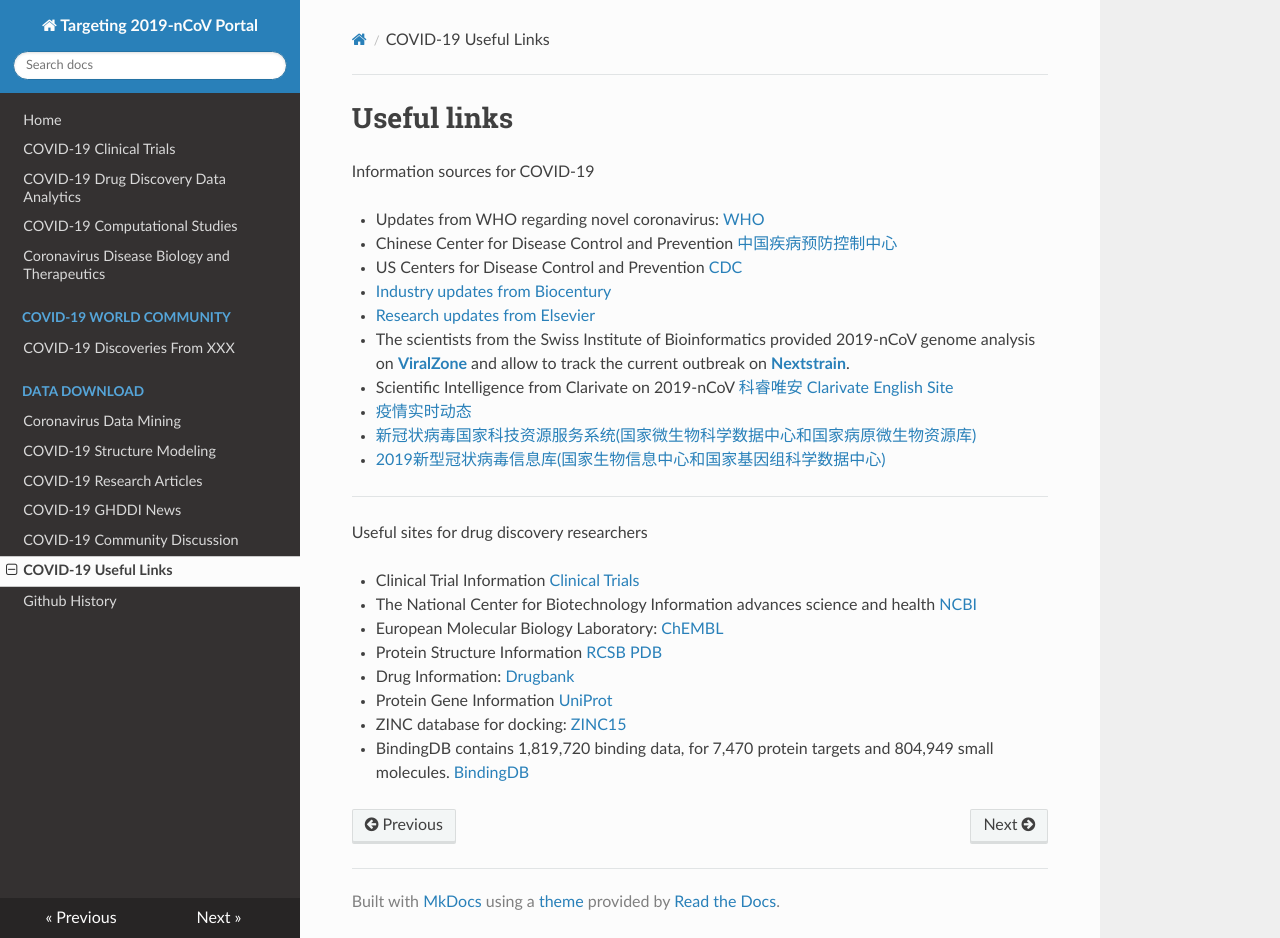
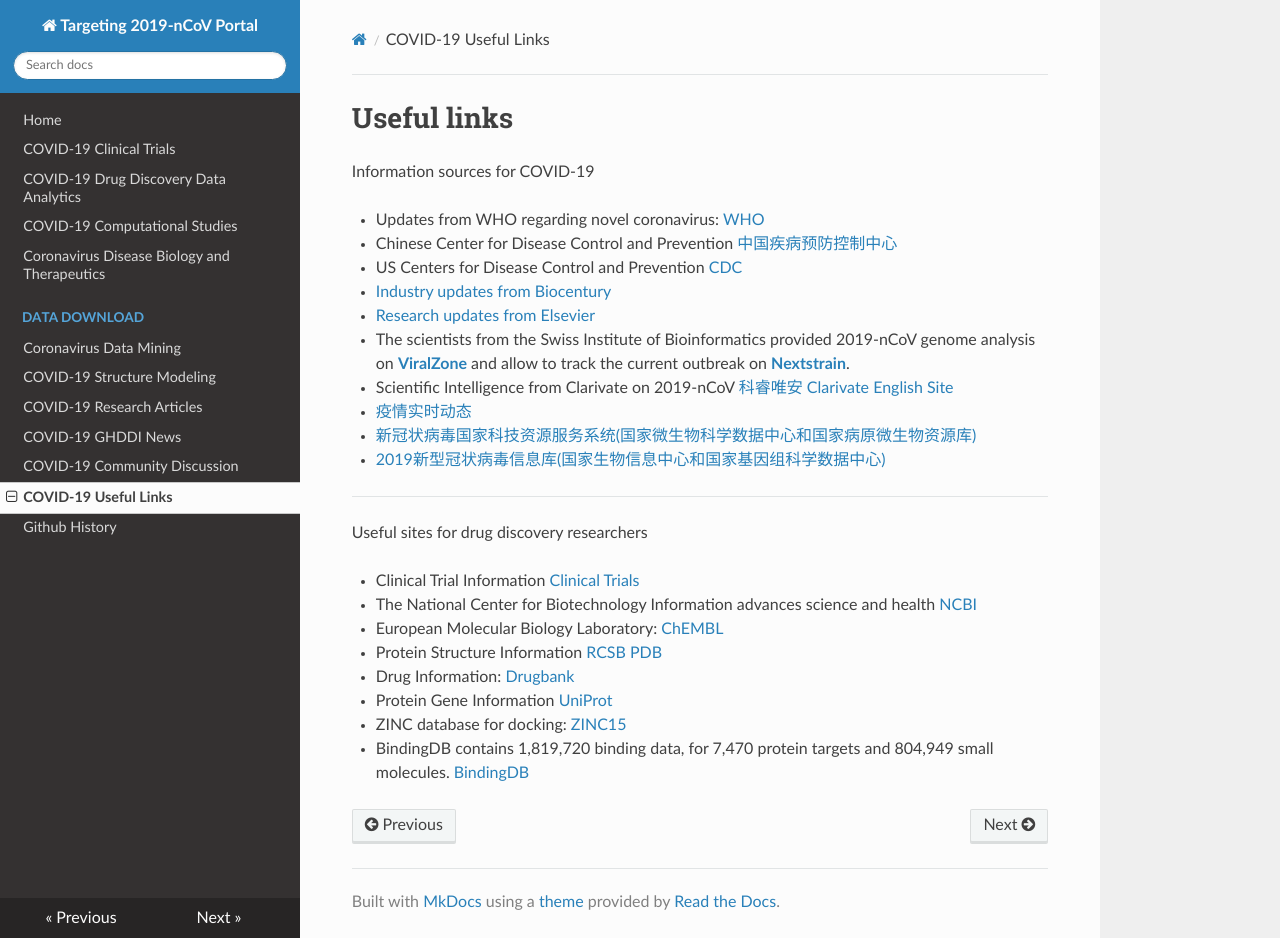
Before and after one commit to GHDDI-AILab/Targeting2019-nCoV, an MkDocs documentation site: the page built from docs/useful_links.md, in a window 1280 px wide and 938 px high. Built offline with MkDocs 1.6.1, drawn with Linux system fonts in a browser that asks for light colours; nearby versions of some CDN libraries.

Commit message:
World community page
coming soon

```diff
--- a/mkdocs.yml
+++ b/mkdocs.yml
@@ -15,8 +15,8 @@
     - COVID-19 Computational Studies: computational.md
     - Coronavirus Disease Biology and Therapeutics: nCov_Targets.md
     #- 2019-nCoV Assay Protocals: assay.md
-    - COVID-19 World Community:
-      - COVID-19 Discoveries From XXX: sample.md
+    #- COVID-19 World Community:
+    #  - COVID-19 Discoveries From XXX: sample.md
     - Data Download:
       - Coronavirus Data Mining: CoV_Experiment_Data.md
       - COVID-19 Structure Modeling: nCov_Structures.md
```
